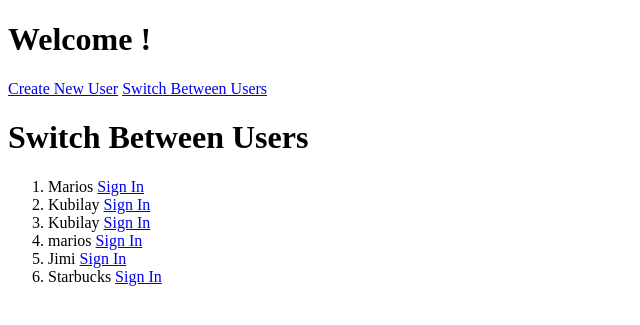
After one commit to mariosknl/private-events, a Rails app: page /users in a window 1280 px wide. The commit adds this page. Shown: the top 325 px of the page, without its empty margins (0-640 px from the left). Run offline with Rails 7, Linux system fonts and the light colour scheme; style sheets or scripts are compiled from the project's sources.

Commit message:
Basic sessions created

```diff
--- /dev/null
+++ b/app/assets/stylesheets/sessions.scss
@@ -0,0 +1,3 @@
+// Place all the styles related to the sessions controller here.
+// They will automatically be included in application.css.
+// You can use Sass (SCSS) here: https://sass-lang.com/
--- a/app/controllers/users_controller.rb
+++ b/app/controllers/users_controller.rb
@@ -1,6 +1,12 @@
 class UsersController < ApplicationController
+  before_action :current_user
+
   def new
     @user = User.new
+  end
+
+  def index
+    @users = User.all
   end
 
   def create
@@ -21,4 +27,8 @@ class UsersController < ApplicationController
   def user_params
     params.require(:user).permit(:name)
   end
+
+  def current_user
+    @current_user_id = session[:current_user_id]
+  end
 end
--- /dev/null
+++ b/app/helpers/sessions_helper.rb
@@ -0,0 +1,2 @@
+module SessionsHelper
+end
--- a/app/views/layouts/application.html.erb
+++ b/app/views/layouts/application.html.erb
@@ -10,7 +10,9 @@
   </head>
 
   <body>
+  <h1>Welcome  <%= User.find(@current_user_id).name.upcase unless session[:current_user_id].nil? %>! </h1>
   <%= link_to 'Create New User', new_user_path %>
+  <%= link_to 'Switch Between Users', users_path %>
     <%= yield %>
   </body>
 </html>
--- /dev/null
+++ b/app/views/sessions/destroy.html.erb
@@ -0,0 +1,2 @@
+<h1>Sessions#destroy</h1>
+<p>Find me in app/views/sessions/destroy.html.erb</p>
--- /dev/null
+++ b/app/views/sessions/new.html.erb
@@ -0,0 +1,2 @@
+<h1>Sessions#new</h1>
+<p>Find me in app/views/sessions/new.html.erb</p>
--- /dev/null
+++ b/app/views/users/index.html.erb
@@ -0,0 +1,10 @@
+<h1>Switch Between Users</h1>
+
+<ol>
+<% @users.each do |user| %>
+  <li>
+    <%= user.name %>
+    <%= link_to 'Sign In', sessions_new_path(user.id) %>
+  </li>
+<% end %>
+</ol>
--- a/app/views/users/show.html.erb
+++ b/app/views/users/show.html.erb
@@ -1,4 +1,5 @@
 <h1>Private Events HomePage</h1>
+
 <ul>
 <% @users.each do |user| %>
   <li>
--- a/config/routes.rb
+++ b/config/routes.rb
@@ -1,4 +1,6 @@
 Rails.application.routes.draw do
+  get 'sessions/new'
+  get 'sessions/destroy'
   resources :users
 
   root to: 'users#show'
```
Also changed, not shown: app/controllers/sessions_controller.rb (added, +14 -0 lines), db/development.sqlite3, 1 other file.
